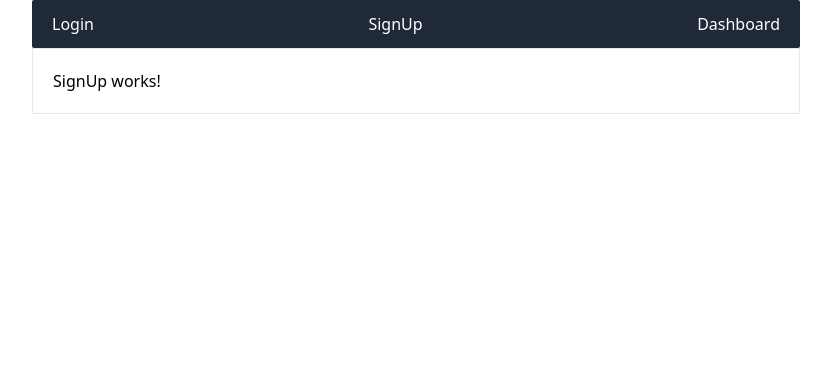
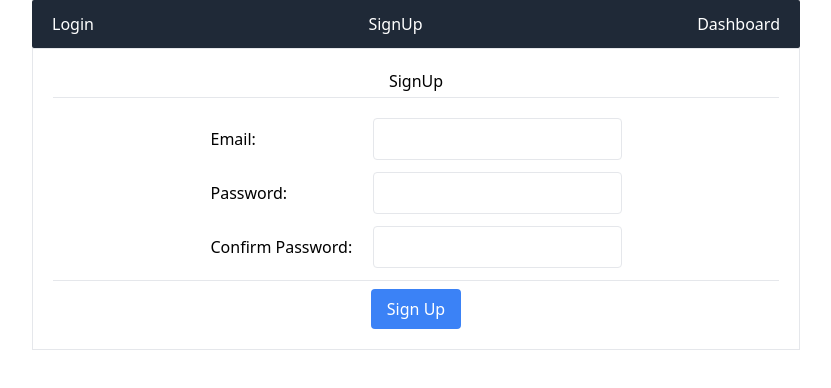
Before and after one commit to YuryDG/react-training, a React (Create React App) app: page /signup in a window 1280 px wide. Shown: the top 388 px of the page, without its empty margins (224-1055 px from the left). Built offline with nearby package versions, Linux system fonts and the light colour scheme.

Commit message:
add basic signup component

```diff
--- a/src/components/SignUp.tsx
+++ b/src/components/SignUp.tsx
@@ -1,10 +1,47 @@
-type SignUpProps = {};
+import { FormEvent, useRef } from "react";
+
+type SignUpProps = {
+
+};
 
 export const SignUp: React.FC<SignUpProps> = (props) => {
-    console.log({ props });
+
+    const emailRef = useRef<string>();
+    const passwordRef = useRef<string>();
+    const passwordConfirmationRef = useRef<string>();
+
+    const onSubmit = (e: FormEvent<HTMLFormElement>) => {
+        e.preventDefault();
+        console.log('form submited');
+    }
+
     return (
         <div>
-            <h2>SignUp works!</h2>
+            <h2 className="text-center mb-1">SignUp</h2>
+            <hr className="mb-5" />
+            <form name="signUpForm" onSubmit={onSubmit}>
+
+                <div className="flex items-center justify-center mb-3">
+                    <label className="w-[150px]" htmlFor="email">Email:</label>
+                    <input className="border p-2 rounded ml-3" name="email" required ref={emailRef.current} />
+                </div>
+                <div className="flex items-center justify-center mb-3">
+                    <label className="w-[150px]" htmlFor="password">Password:</label>
+                    <input className="border p-2 rounded ml-3" type="password" name="password" required ref={passwordRef.current} />
+                </div>
+                <div className="flex items-center justify-center mb-3">
+                    <label className="w-[150px]" htmlFor="confirm_password">Confirm Password:</label>
+                    <input className="border p-2 rounded ml-3" type="password" name="confirm_password" required ref={passwordConfirmationRef.current} />
+                </div>
+                <div className="text-center">
+                    <hr />
+                    <button
+                        type="submit"
+                        className="cursor-pointer mt-2 bg-blue-500 px-4 py-2 rounded text-white">
+                        Sign Up
+                    </button>
+                </div>
+            </form>
         </div>
     )
 }
```
